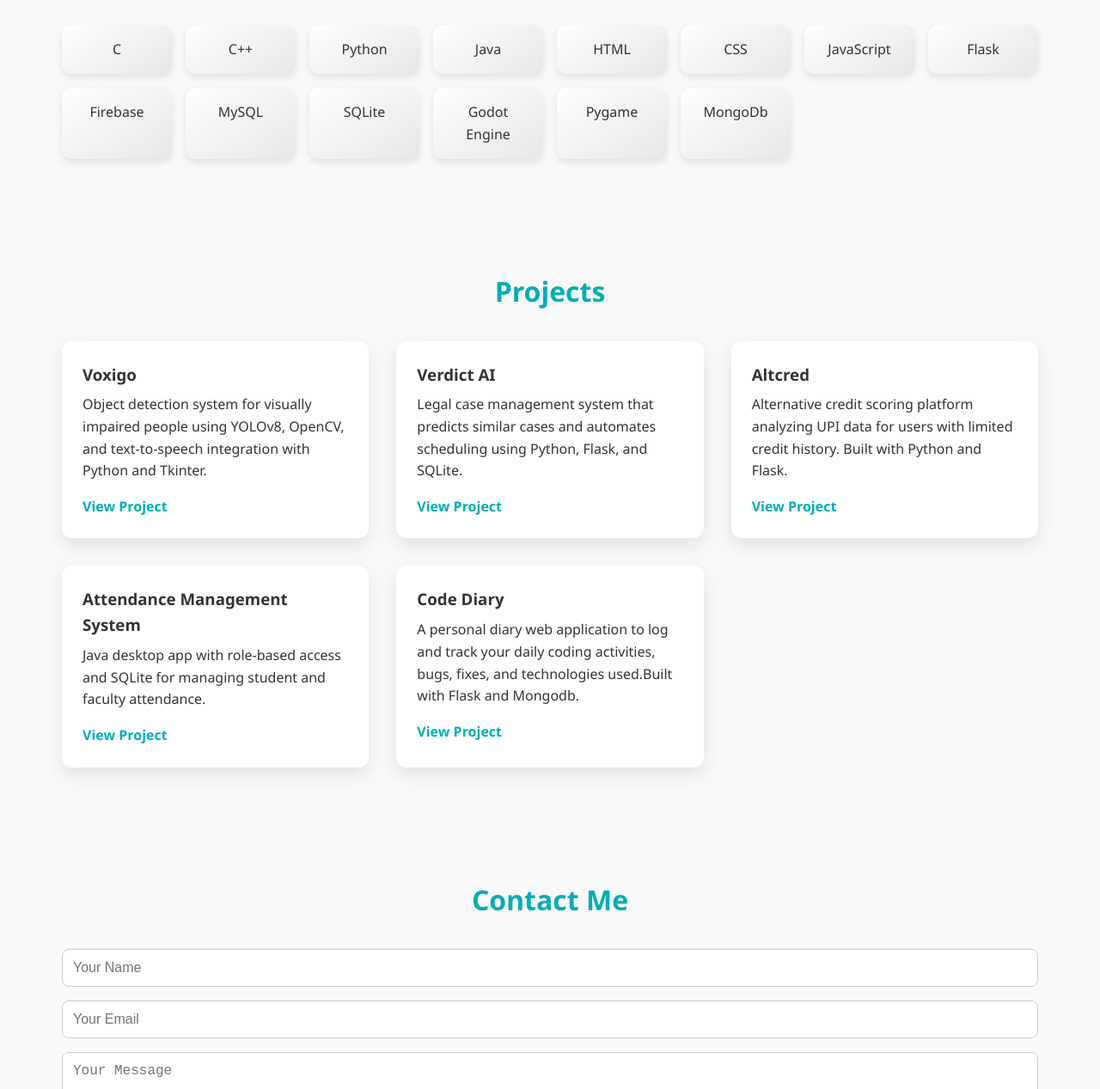
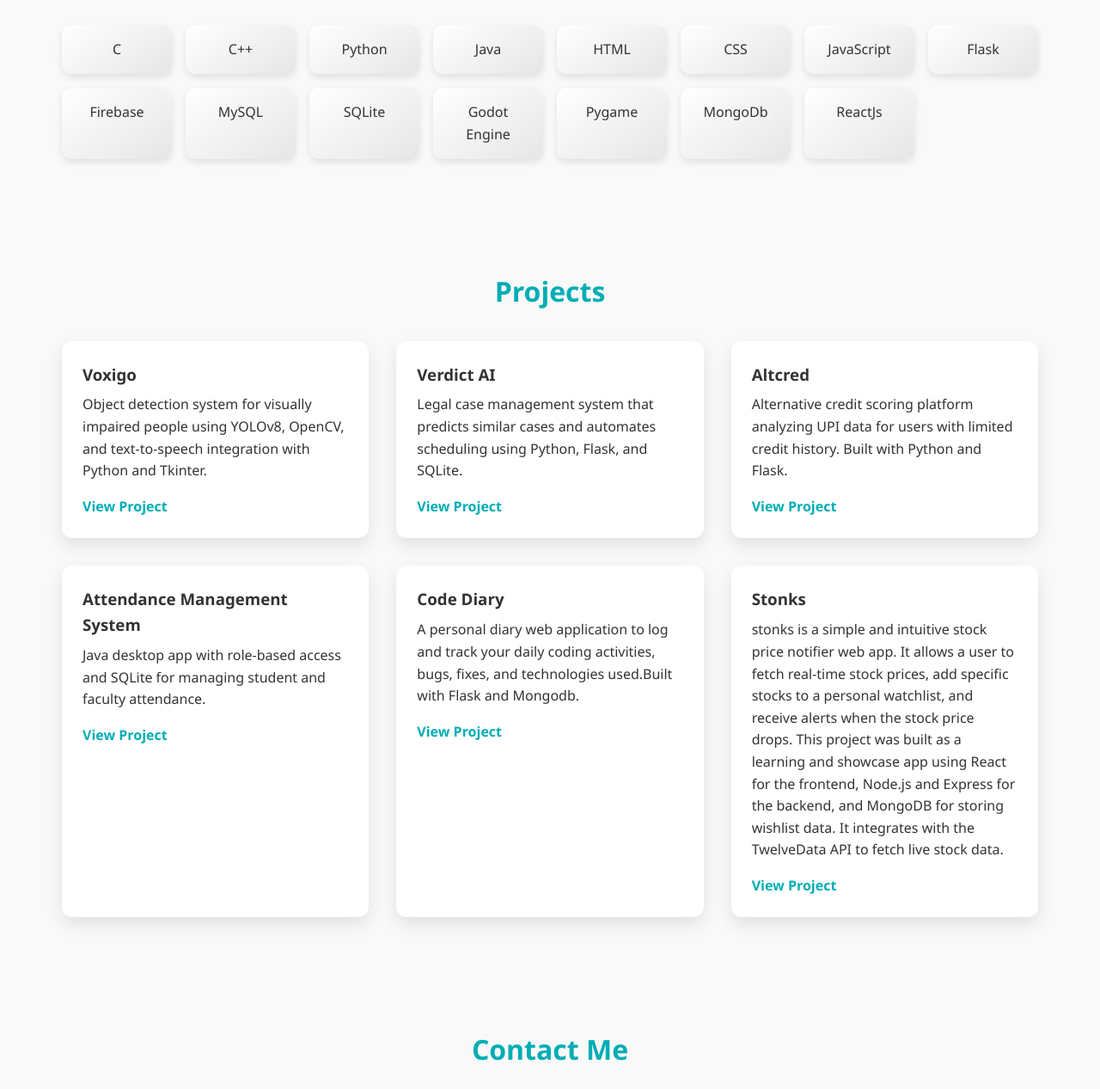
Before and after one commit to hipstarVenom/portfolio, a plain HTML site: page index.html in a window 1280 px wide. Shown: the part 461-1728 px from the top of the page at 86% size. Drawn offline with Linux system fonts and the light colour scheme.

Commit message:
Update index.html

```diff
--- a/index.html
+++ b/index.html
@@ -43,6 +43,7 @@
       <div>Godot Engine</div>
       <div>Pygame</div>
       <div>MongoDb</div>
+      <div>ReactJs</div>
     </div>
   </section>
 
@@ -74,6 +75,13 @@
         <p>A personal diary web application to log and track your daily coding activities, bugs, fixes, and technologies used.Built with Flask and Mongodb.</p>
         <a href="https://github.com/hipstarVenom/Code-Diary/">View Project</a>
       </div>
+      <div class="project-card">
+        <h3>Stonks</h3>
+        <p>stonks is a simple and intuitive stock price notifier web app. It allows a user to fetch real-time stock prices, add specific stocks to a personal watchlist, and receive alerts when the stock price drops.
+
+This project was built as a learning and showcase app using React for the frontend, Node.js and Express for the backend, and MongoDB for storing wishlist data. It integrates with the TwelveData API to fetch live stock data.</p>
+        <a href="https://github.com/hipstarVenom/Stonks/">View Project</a>
+      </div>
     </div>
   </section>
 
```
